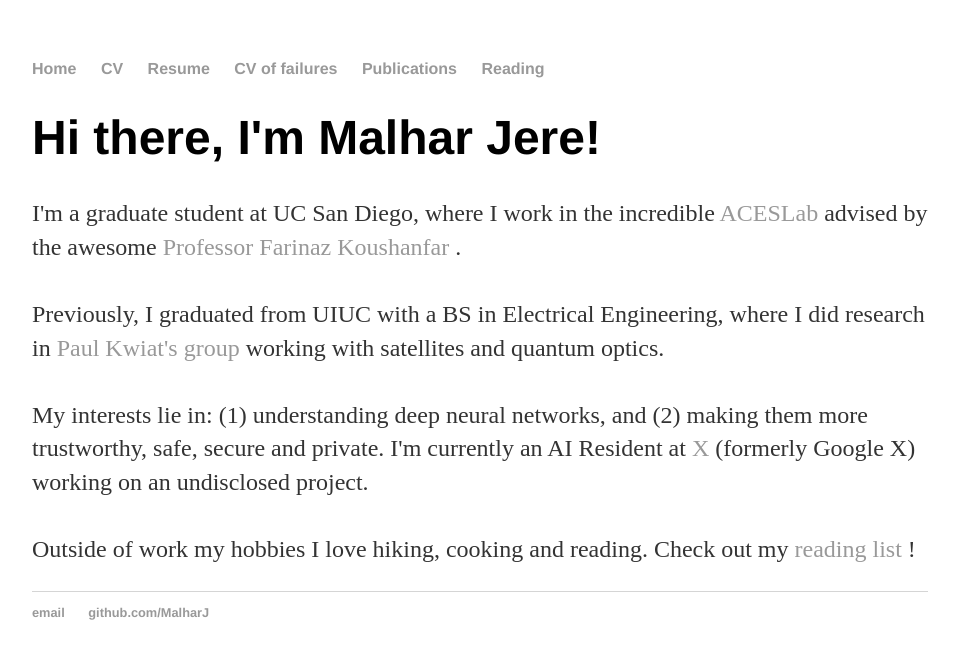
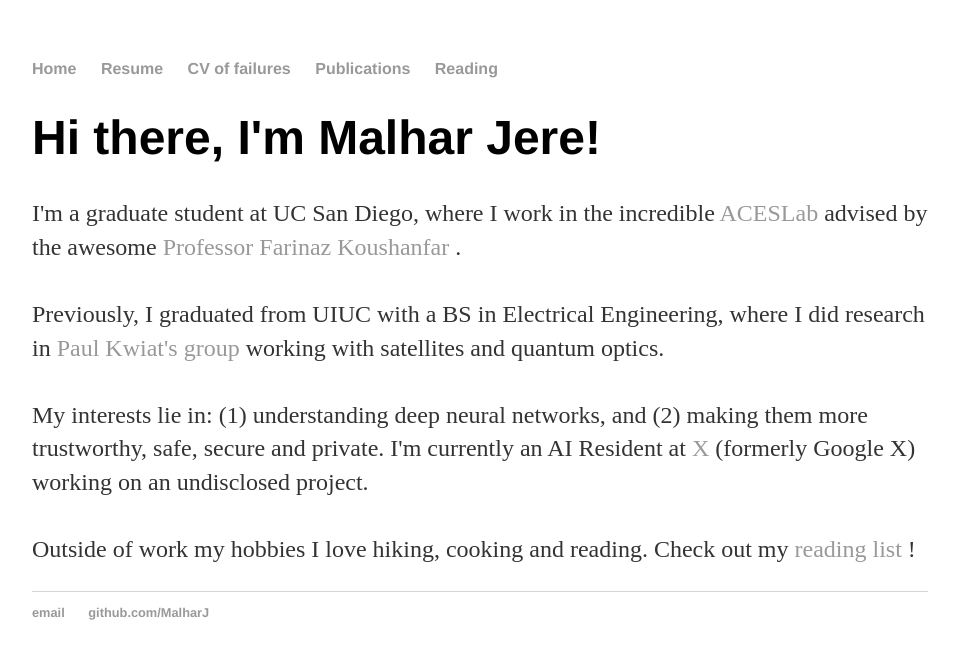
Before and after one commit to MalharJ/MalharJ.github.io, a Jekyll site: the page built from index.html, in a window 1280 px wide. Shown: the top 659 px of the page, without its empty margins (160-1119 px from the left). Built offline with Jekyll 4.4.1, drawn with Linux system fonts in a browser that asks for light colours.

```diff
--- a/_layouts/default.html
+++ b/_layouts/default.html
@@ -9,7 +9,7 @@
 			<nav>
 	    		<ul>
 	        		<li><a href="/">Home</a></li>
-	        		<li><a href="malhar_academic_cv.pdf">CV</a></li>
+<!-- 	        		<li><a href="malhar_academic_cv.pdf">CV</a></li> -->
 	        		<li><a href="malhar_resume.pdf">Resume</a></li>
 	        		<li><a href="CV_of_failures.pdf">CV of failures</a></li>
 
```
